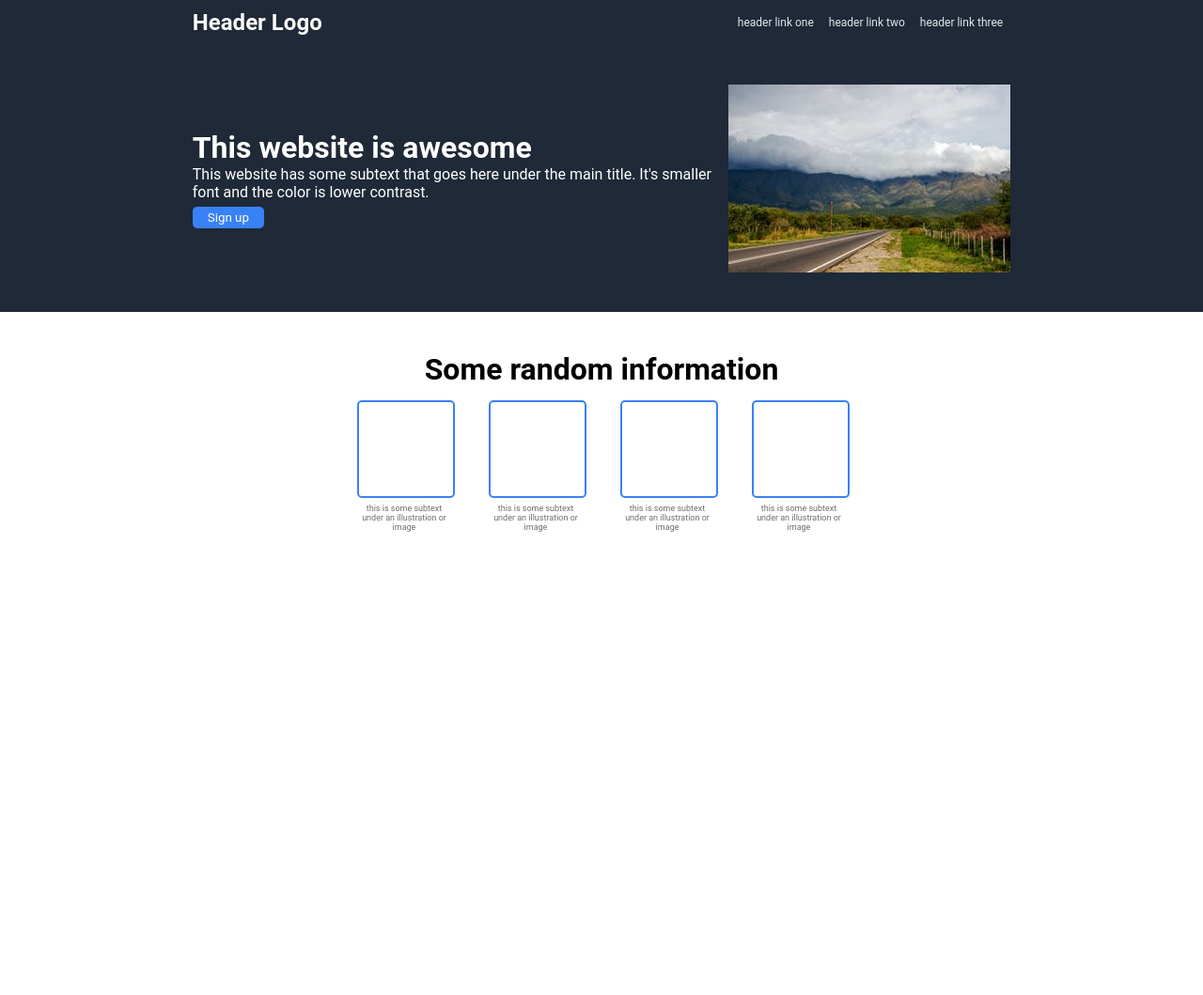
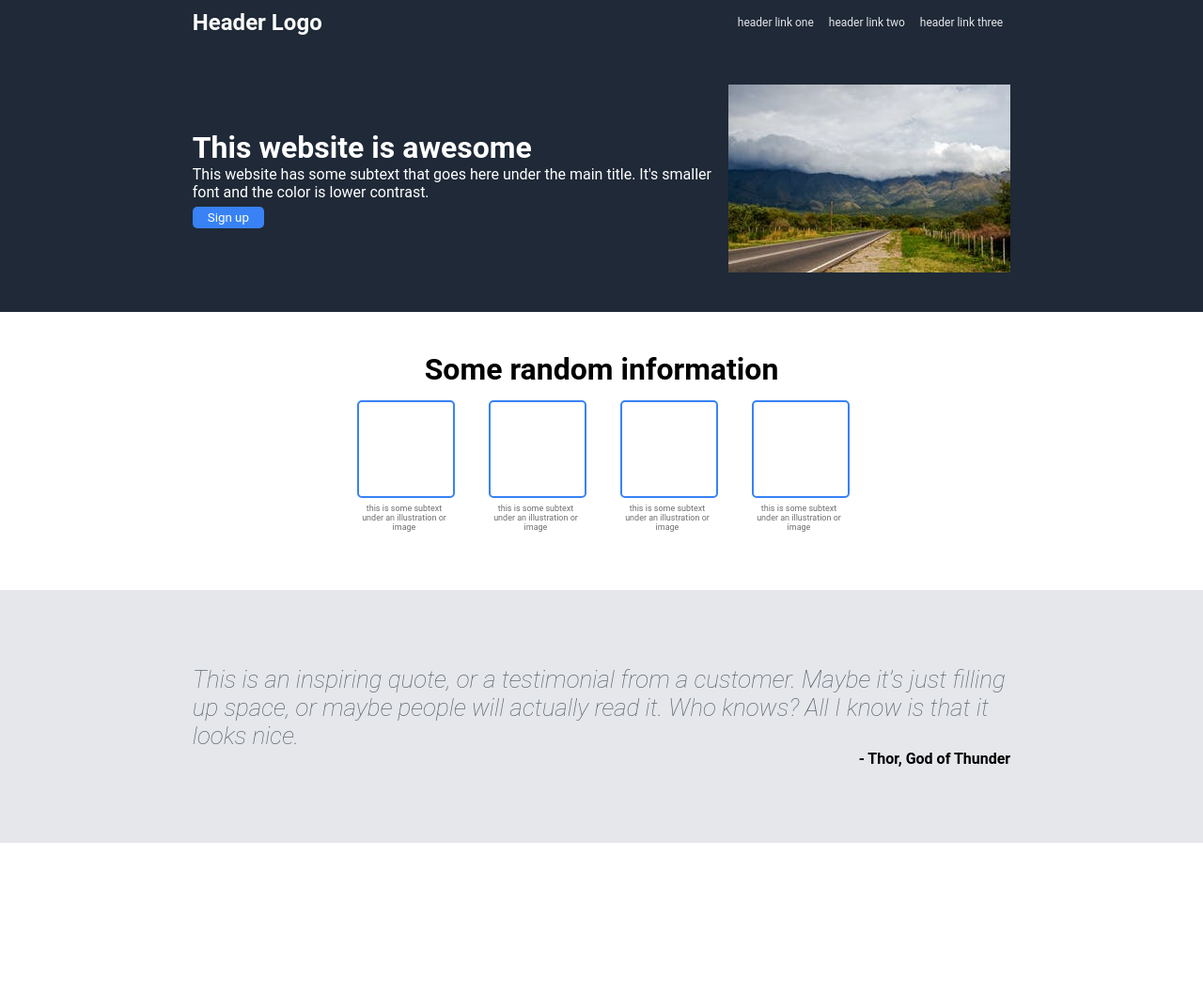
Before and after one commit to Brijsunil2/odin-website-project, a plain HTML site: page index.html in a window 1280 px wide. Shown: the whole page at 94% size. Before the commit the page ends 800 px from the top, so only its background shows below. Drawn offline with Linux system fonts and the light colour scheme.

Commit message:
Section three done

```diff
--- a/css/main.css
+++ b/css/main.css
@@ -4,7 +4,7 @@
   font-family: Roboto, sans-serif;
 }
 
-header, .container-one, .container-two {
+header, .container-one, .container-two, .container-three {
   padding: 0 16%;
 }
 
@@ -111,3 +111,24 @@ header {
   color: rgb(110, 110, 110);
   margin: 6px 0;
 }
+
+
+/* Section Three */
+
+.container-three {
+  background-color: #E5E7EB;
+  padding-top: 80px;
+  padding-bottom: 80px;
+}
+
+.container-three em {
+  font-size: 26px;
+  font-weight: 200;
+  color: #575e68;
+  padding: 30% 0;
+}
+
+.container-three strong {
+  display: flex;
+  justify-content: flex-end;
+}
--- a/index.html
+++ b/index.html
@@ -69,7 +69,15 @@
   </div>
 
   <div class="container-three">
-
+    <em>
+      This is an inspiring quote, or a testimonial from a customer.
+      Maybe it's just filling up space, or maybe people will actually
+      read it. Who knows? All I know is that it looks nice.
+    </em>
+    <br>
+    <strong>
+      - Thor, God of Thunder
+    </strong>
   </div>
 </body>
 </html>
```
